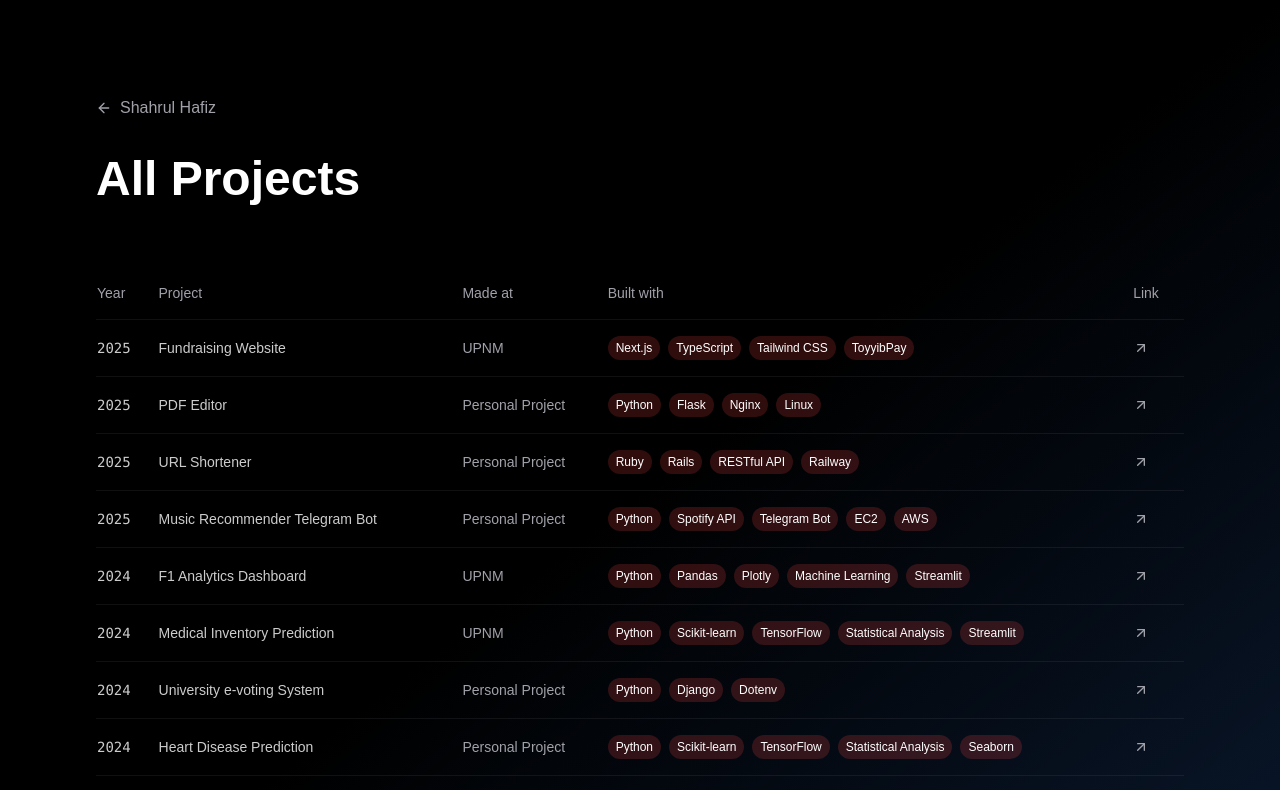
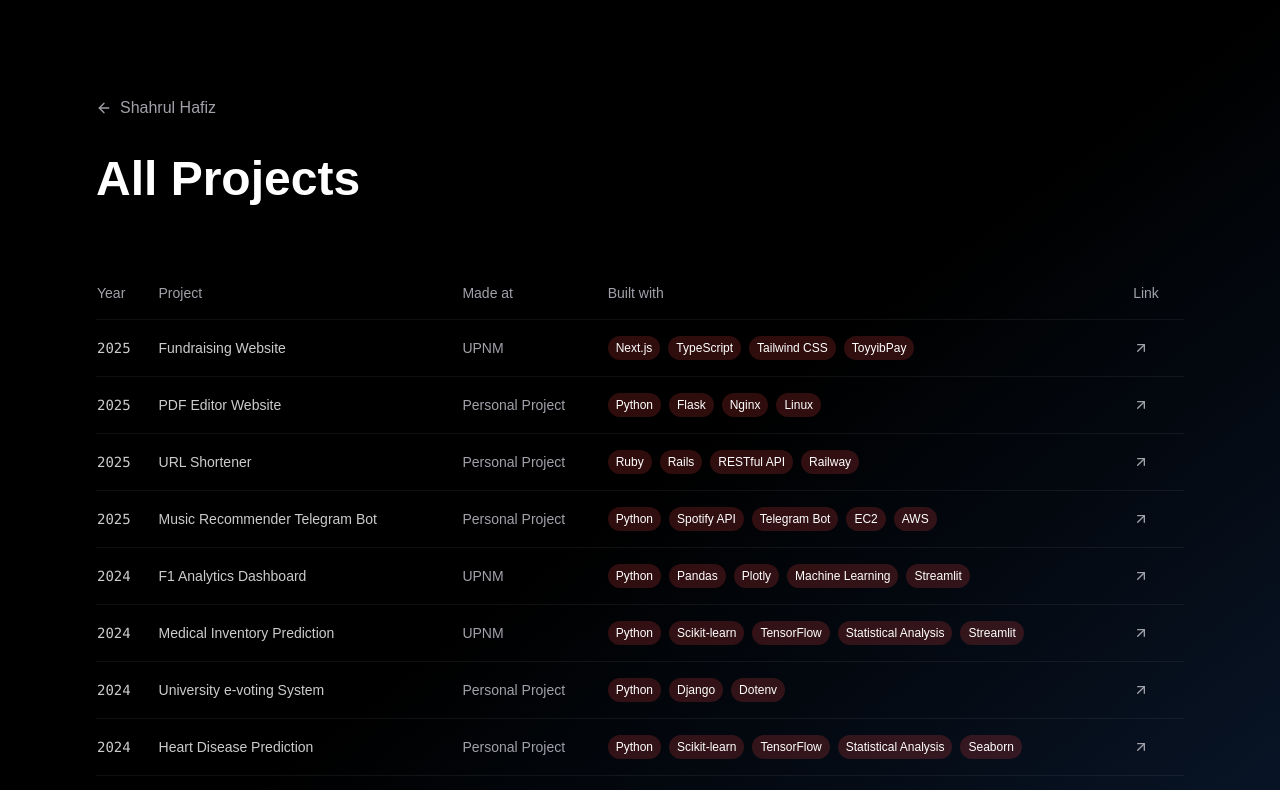
Before and after one commit to apih99/Portfolio_Hafiz, a Next.js app: page /archive in a window 1280 px wide. Shown: the top 790 px of the page. Built offline with nearby package versions, Linux system fonts and the light colour scheme.

Commit message:
Add image to new project

```diff
--- a/app/archive/page.tsx
+++ b/app/archive/page.tsx
@@ -13,7 +13,7 @@ const projects = [
   },
   {
     year: '2025',
-    title: 'PDF Editor',
+    title: 'PDF Editor Website',
     madeAt: 'Personal Project',
     builtWith: ['Python', 'Flask', 'Nginx', 'Linux'],
     link: 'https://github.com/apih99/pdf-editor'
--- a/app/page.tsx
+++ b/app/page.tsx
@@ -213,7 +213,7 @@ export default function Portfolio() {
                 title: "PDF Editor",
                 description: "Okay, so I built a basic PDF compressor/merger. Why? Mostly to learn how to host a Flask app with Nginx on Linux. I use those tools a lot anyway. Website was easy (1 hour), hosting was a nightmare (11 hours ☠️).",
                 link: "https://github.com/apih99/pdf-editor",
-                image: "/pdfeditor.jpg",
+                image: "/pdfeditor.jpeg",
                 tags: ["Python", "Flask", "Nginx", "Linux"]
               },
               {
```
